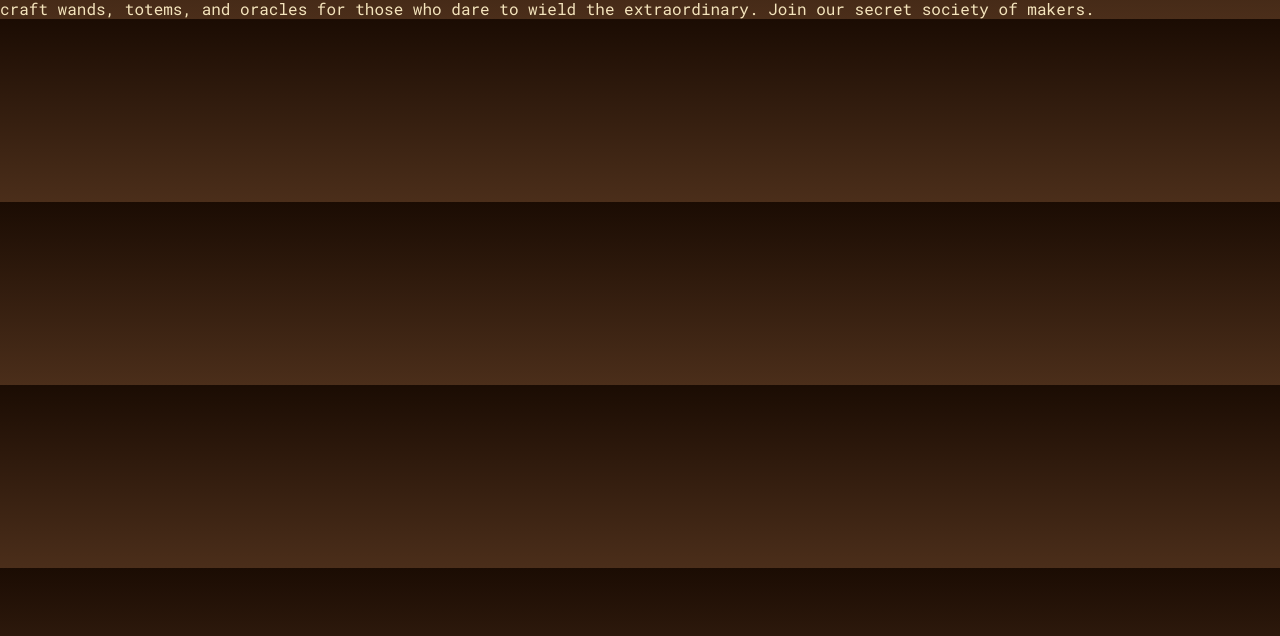
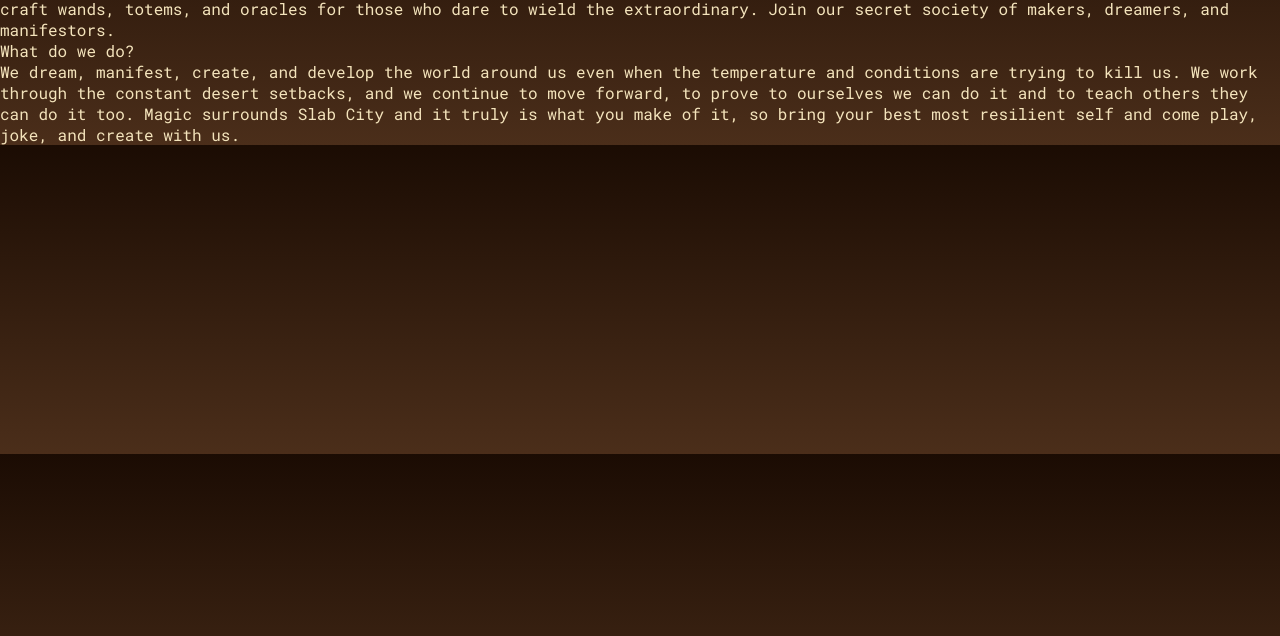
Before and after one commit to asterixnull/For-Magical-Use-Only, a plain HTML site: page aboutthemagic.html in a window 1280 px wide. Shown: the part 164-800 px from the top of the page. Drawn offline with Linux system fonts and the light colour scheme.

Commit message:
Update aboutthemagic.html

```diff
--- a/aboutthemagic.html
+++ b/aboutthemagic.html
@@ -3,7 +3,7 @@
 <head>
     <meta charset="UTF-8">
     <meta name="viewport" content="width=device-width, initial-scale=1.0">
-    <title>About Desert Forge</title>
+    <title>What is The Manifestorium?</title>
     <link href="https://fonts.googleapis.com/css2?family=Unica+One&family=Abril+Fatface&display=swap" rel="stylesheet">
     <link rel="stylesheet" href="static/css/style.css">
 </head>
@@ -20,6 +20,10 @@
         <a href="contact.html">Contact</a>
     </nav>
     <h1>About Us</h1>
-    <p>We’re a band of desert alchemists, turning sand into magic with 3D printers and laser engravers. Born from the endless dunes, we craft wands, totems, and oracles for those who dare to wield the extraordinary. Join our secret society of makers.</p>
+    <p>We’re a band of desert alchemists, turning sand into magic with 3D printers and laser engravers. Born from the endless dunes, we craft wands, totems, and oracles for those who dare to wield the extraordinary. Join our secret society of makers, dreamers, and manifestors.</p>
+     <p> What do we do?</p>
+    <p>We dream, manifest, create, and develop the world around us even when the temperature and conditions are trying to kill us. We work through the constant desert setbacks, and we continue to move forward, to prove to ourselves we can do it and to teach others they can do it too. Magic surrounds Slab City and it truly is what you make of it, so bring your best most resilient self and come play, joke, and create with us.
+    </p>
+
 </body>
 </html>
```
